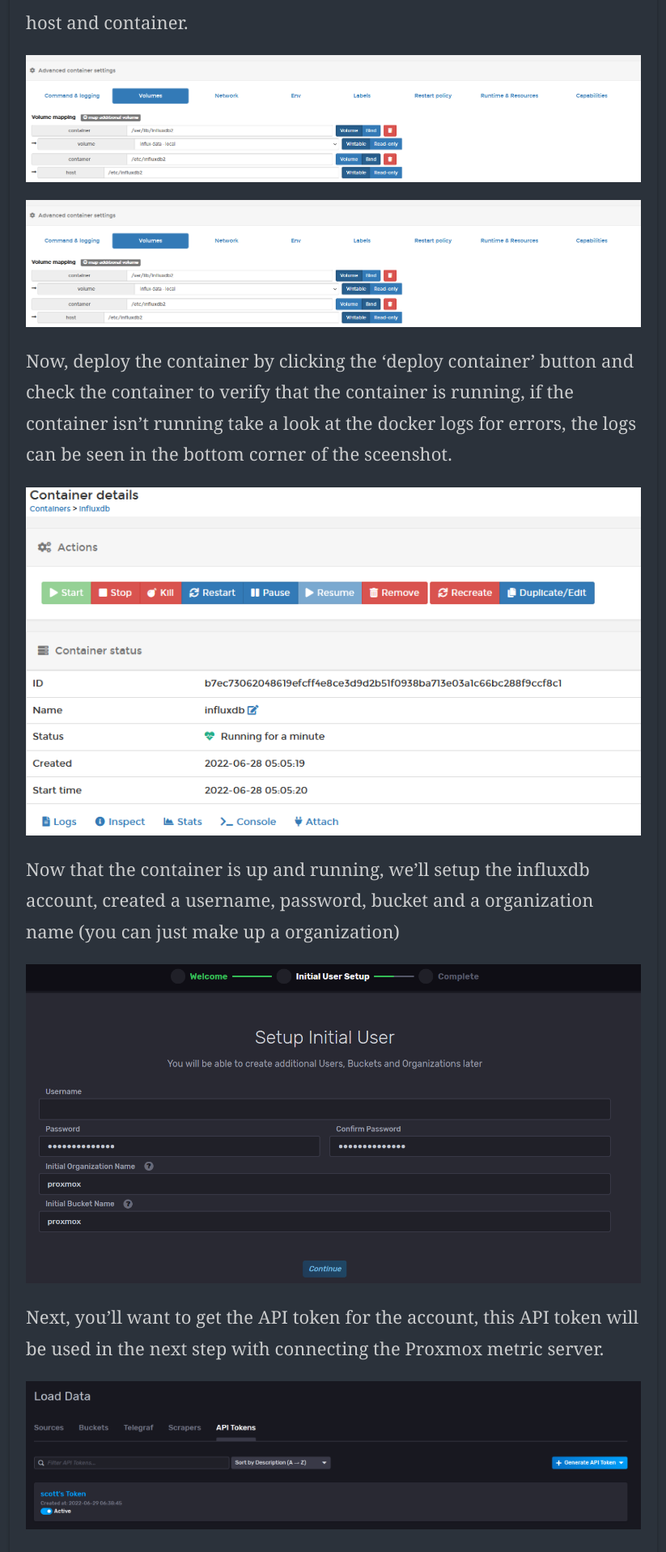
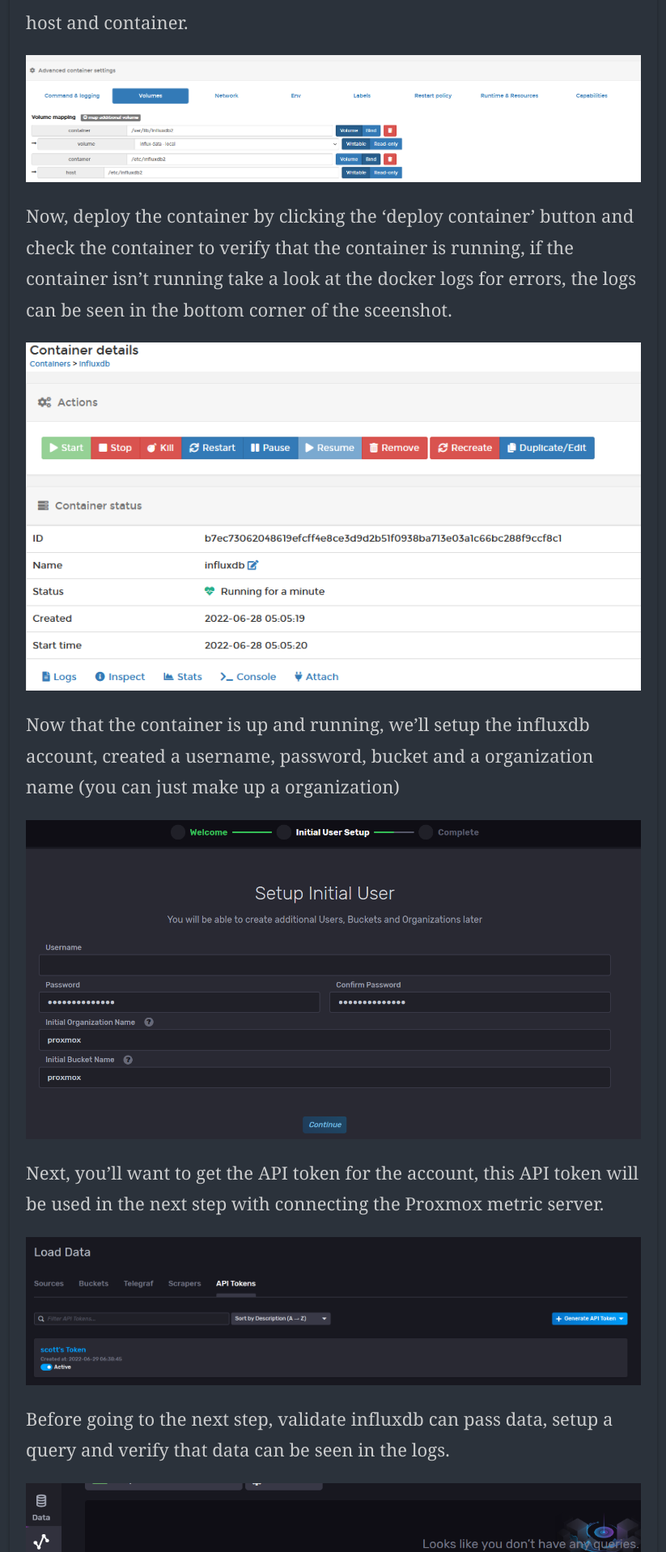
Before and after one commit to scottiepowell/gh-pages-blog.github.io, a Jekyll site: the page built from _posts/2022-06-27-grafana-docker-compose.md, in a window 1280 px wide. Shown: the part 3561-5478 px from the top of the page at 81% size, without its empty margins (228-1051 px from the left). Built offline with Jekyll 4.4.1, drawn with Linux system fonts in a browser that asks for light colours; some web fonts are replaced; comment, search, counter and statistics services are not loaded.

Commit message:
Update 2022-06-27-grafana-docker-compose.md

```diff
--- a/_posts/2022-06-27-grafana-docker-compose.md
+++ b/_posts/2022-06-27-grafana-docker-compose.md
@@ -39,29 +39,27 @@ Now to persist the data collected, naviagate to the volume tab in portainer and
 
 ![Container volume settings](./assets/img/posts/2022-06-27/port-vol-settings.PNG)
 
-<center><img src='/assets/img/posts/2022-06-27/port-vol-settings.PNG'></center>
-
 Now, deploy the container by clicking the 'deploy container' button and check the container to verify that the container is running, if the container isn't running take a look at the docker logs for errors, the logs can be seen in the bottom corner of the sceenshot.
 
-![Influxdb container running](https://github.com/scottiepowell/gh-pages-blog.github.io/blob/main/assets/img/posts/2022-06-27/port-container-running.PNG)
+![Influxdb container running](./assets/img/posts/2022-06-27/port-container-running.PNG)
 
 Now that the container is up and running, we'll setup the influxdb account, created a username, password, bucket and a organization name (you can just make up a organization)
 
-![user setup](https://github.com/scottiepowell/gh-pages-blog.github.io/blob/main/assets/img/posts/2022-06-27/influx-user-setup.PNG)
+![user setup](./assets/img/posts/2022-06-27/influx-user-setup.PNG)
 
 Next, you'll want to get the API token for the account, this API token will be used in the next step with connecting the Proxmox metric server.
 
-![API token](https://github.com/scottiepowell/gh-pages-blog.github.io/blob/main/assets/img/posts/2022-06-27/influxdb-apitoken.PNG)
+![API token](./assets/img/posts/2022-06-27/influxdb-apitoken.PNG)
 
 Before going to the next step, validate influxdb can pass data, setup a query and verify that data can be seen in the logs.
 
-![Validate Connection](https://github.com/scottiepowell/gh-pages-blog.github.io/blob/main/assets/img/posts/2022-06-27/influxdb-validate-connection.PNG)
+![Validate Connection](./assets/img/posts/2022-06-27/influxdb-validate-connection.PNG)
 
 ## Step 2
 
 The next step is to navigate to your proxmox server and setup a metric server.  Navigate to the DataCenter, scroll down to 'Metric Server' and add a new influxdb server.  The settings are below are the same settings used in step 1 to created the influxdb account.
 
-![aaa](https://github.com/scottiepowell/gh-pages-blog.github.io/blob/main/assets/img/posts/2022-06-27/proxmox-metric-server.PNG)
+![aaa](./assets/img/posts/2022-06-27/proxmox-metric-server.PNG)
 
 ## Step 3
 
@@ -117,11 +115,11 @@ Once Grafana is installed, navigate to `http://<ip address>:3000` and login with
 
 Install the settings as follows, important, **the hostname in the http setting is the docker hostname of your influxdb container**
 
-![Grafana HTTP settings](https://github.com/scottiepowell/gh-pages-blog.github.io/blob/main/assets/img/posts/2022-06-27/grafana-http-auth.PNG)
+![Grafana HTTP settings](./assets/img/posts/2022-06-27/grafana-http-auth.PNG)
 
 Set the influxdb bucket name, organization and API token that was previusly established with the influxdb container.
 
-![Graphana Influxdb settings](https://github.com/scottiepowell/gh-pages-blog.github.io/blob/main/assets/img/posts/2022-06-27/grafana-influx-settings.PNG)
+![Graphana Influxdb settings](./assets/img/posts/2022-06-27/grafana-influx-settings.PNG)
 
 There is a really great dashboard for Proxmox at this link, you can create your own dashboard but this dashboard had everything that i wanted below.
 
@@ -129,7 +127,7 @@ https://grafana.com/grafana/dashboards/15356
 
 Now navigate to the dashboard you have created, my bucket defaulted to a different bucket, make sure you select the right bucket and enjoy your metrics!
 
-![](https://github.com/scottiepowell/gh-pages-blog.github.io/blob/main/assets/img/posts/2022-06-27/grafana-snapshot-dashboard.PNG)
+![](./assets/img/posts/2022-06-27/grafana-snapshot-dashboard.PNG)
 
 {% comment %}
 
```
